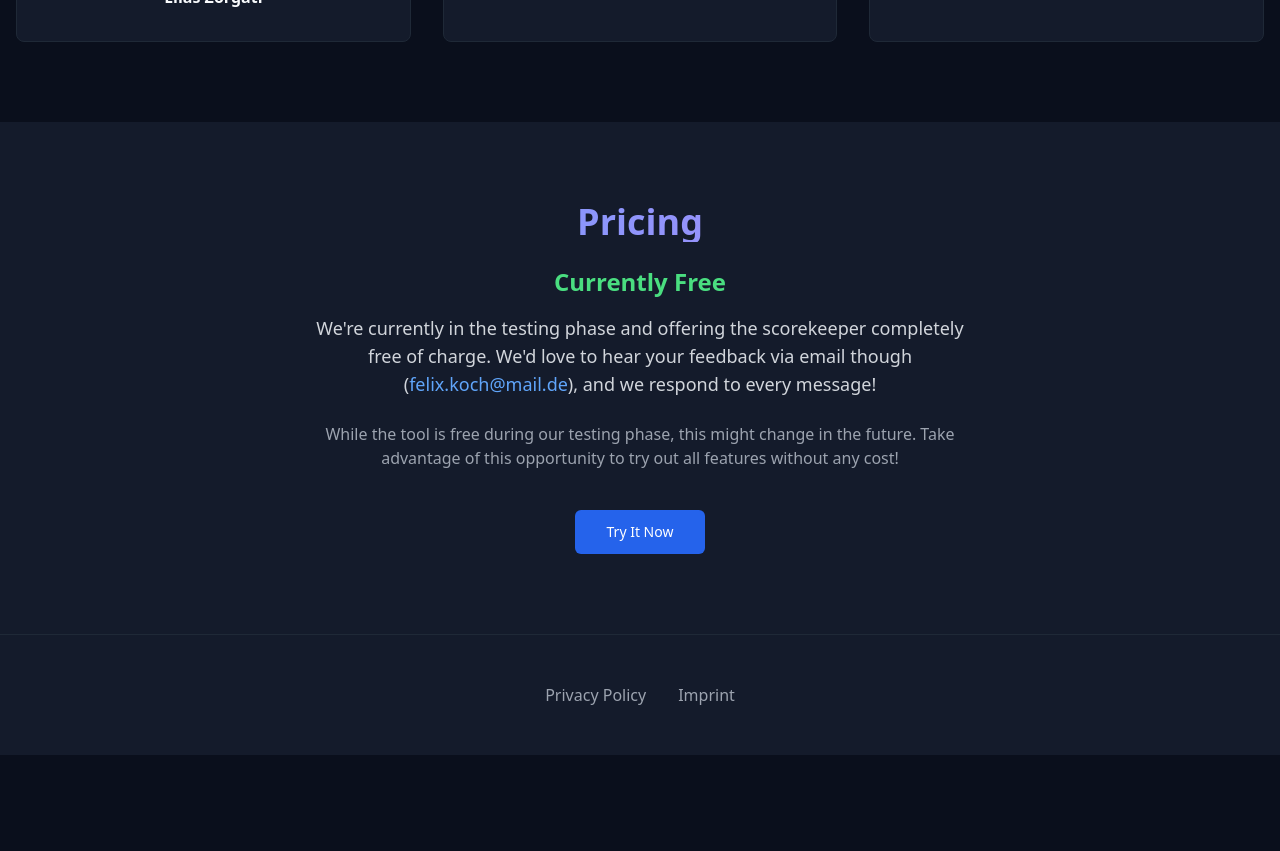
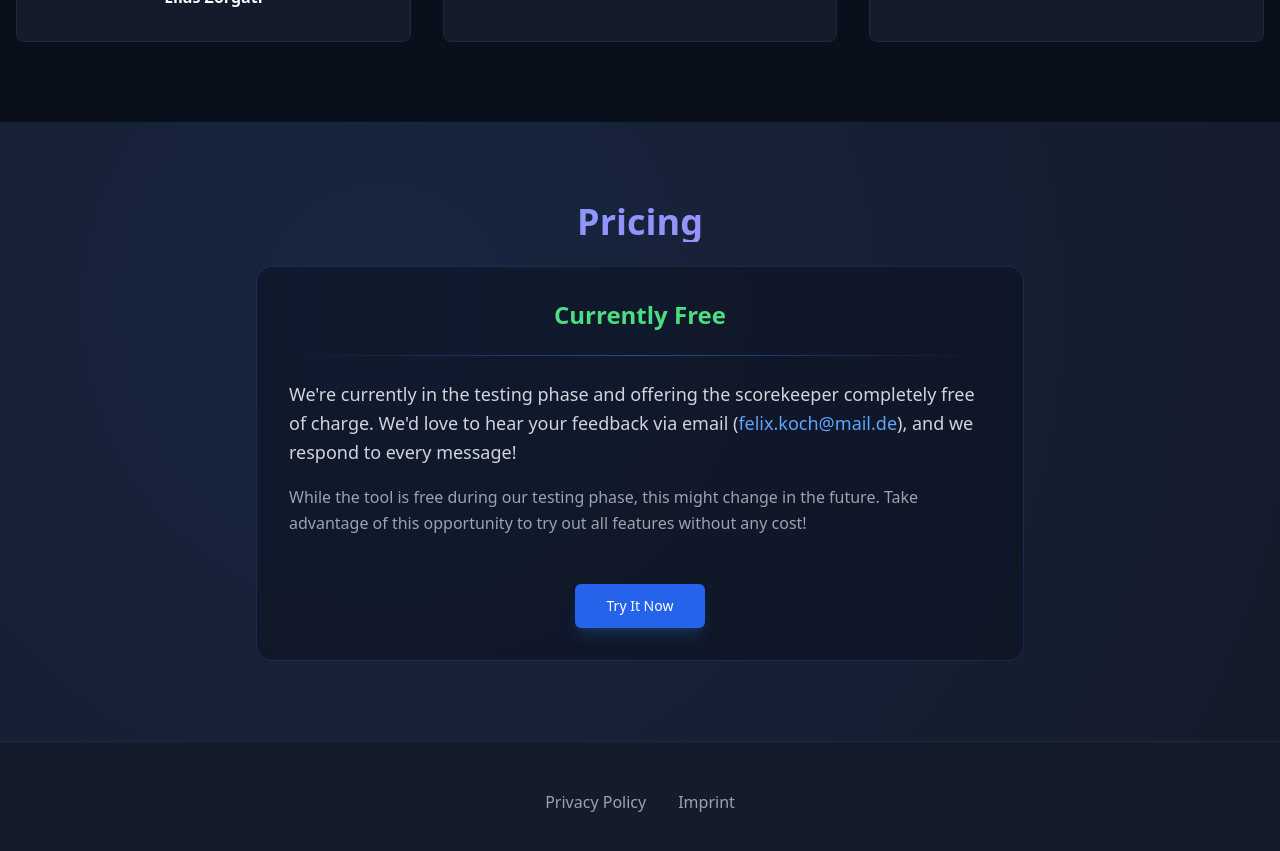
Before and after one commit to felix-kocht/Schafkopf-Scorekeeper, a React (Vite) app: page / in a window 1280 px wide. Shown: the part 3820-4671 px from the top of the page. Before the commit the page ends 4575 px from the top, so only its background shows below. Built offline with nearby package versions, Linux system fonts and the light colour scheme.

Commit message:
Adjust Pricing Component Style
Updated the Pricing component to enhance its visual appeal, aligning it more closely with the design of other components in the application.
[skip gpt_engineer]

```diff
--- a/src/components/Pricing.tsx
+++ b/src/components/Pricing.tsx
@@ -2,34 +2,61 @@ import { Button } from "@/components/ui/button";
 
 export function Pricing() {
   return (
-    <section className="py-20 bg-navy-light">
-      <div className="container mx-auto px-4">
+    <section className="py-20 bg-navy-light relative overflow-hidden">
+      {/* Background gradient similar to other sections */}
+      <div className="absolute inset-0 bg-[radial-gradient(circle_at_30%_30%,rgba(59,130,246,0.1),transparent)]" />
+
+      <div className="container mx-auto px-4 relative z-10">
         <h2 className="text-3xl md:text-4xl font-bold text-center mb-6 gradient-text">
           Pricing
         </h2>
-        <h3 className="text-2xl font-semibold text-center text-green-400 mb-4">
+
+        <div className="max-w-3xl mx-auto">
+          <div className="bg-navy/50 border border-blue-500/20 rounded-2xl p-8 backdrop-blur-sm">
+            <div className="space-y-6">
+              <div className="text-center">
+                <h3 className="text-2xl font-semibold text-green-400 mb-2 animate-fade-in">
                   Currently Free
                 </h3>
-        <div className="max-w-2xl mx-auto text-center space-y-6">
-          <p className="text-lg text-gray-300">
-            We're currently in the testing phase and offering the scorekeeper completely free of charge. We'd love to hear your feedback via email though (
-            <a href="mailto:felix.koch@mail.de" className="text-blue-400 hover:text-blue-300">
+                <div className="h-px bg-gradient-to-r from-transparent via-blue-500/50 to-transparent my-6" />
+              </div>
+
+              <div className="space-y-4">
+                <p className="text-lg text-gray-300 leading-relaxed">
+                  We're currently in the testing phase and offering the scorekeeper completely free of charge. We'd love to hear your feedback via email (
+                  <a
+                    href="mailto:felix.koch@mail.de"
+                    className="text-blue-400 hover:text-blue-300 transition-colors"
+                  >
                     felix.koch@mail.de
                   </a>
                   ), and we respond to every message!
                 </p>
-          <p className="text-gray-400">
+
+                <p className="text-gray-400 leading-relaxed">
                   While the tool is free during our testing phase, this might change in the future. Take advantage of this opportunity to try out all features without any cost!
                 </p>
-          <div className="pt-4">
-            <Button size="lg" className="bg-blue-600 hover:bg-blue-700">
-              <a href="https://grand-pegasus-1a9e49.netlify.app" className="flex items-center text-white">
+              </div>
+
+              <div className="pt-6">
+                <div className="flex justify-center">
+                  <Button
+                    size="lg"
+                    className="bg-blue-600 hover:bg-blue-700 transition-colors shadow-lg shadow-blue-500/20"
+                  >
+                    <a
+                      href="https://grand-pegasus-1a9e49.netlify.app"
+                      className="flex items-center text-white"
+                    >
                       Try It Now
                     </a>
                   </Button>
                 </div>
               </div>
             </div>
+          </div>
+        </div>
+      </div>
     </section>
   );
 }
```
Lines whose indentation alone changed are shown as unchanged.
